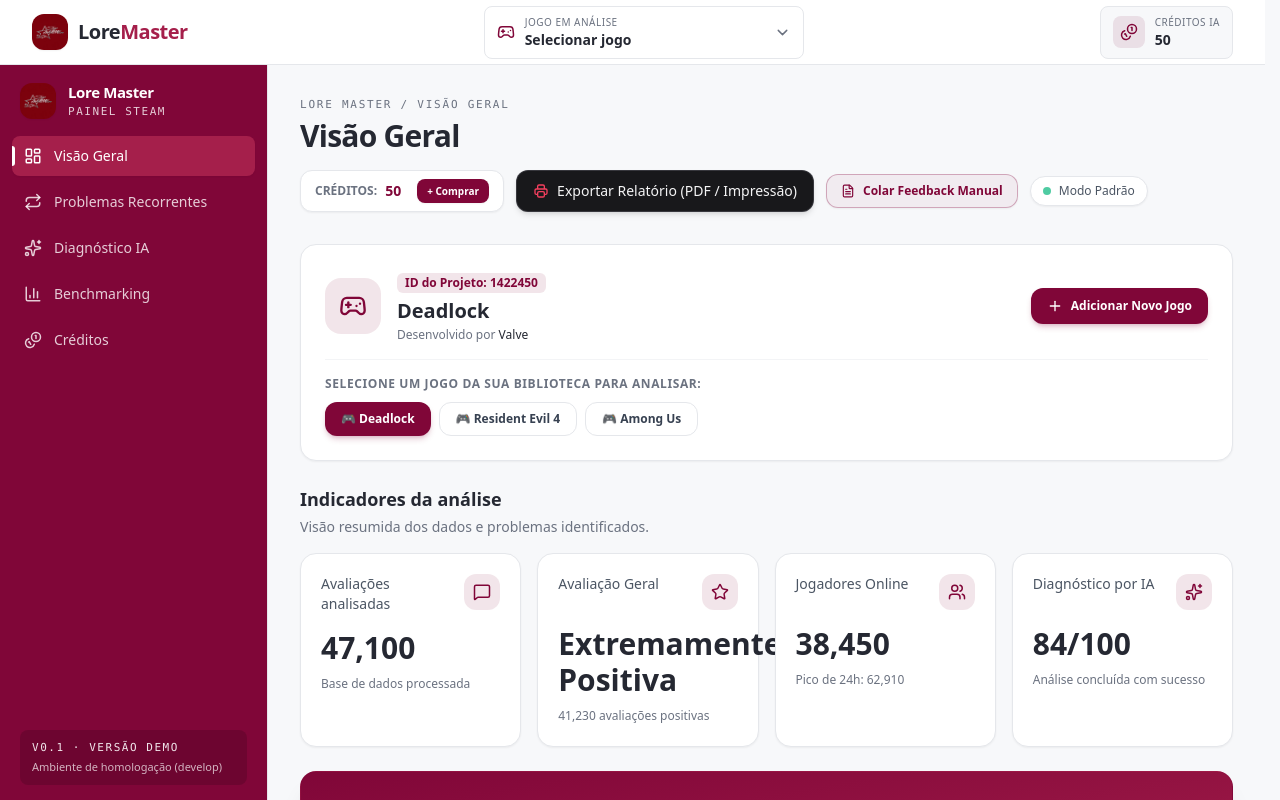
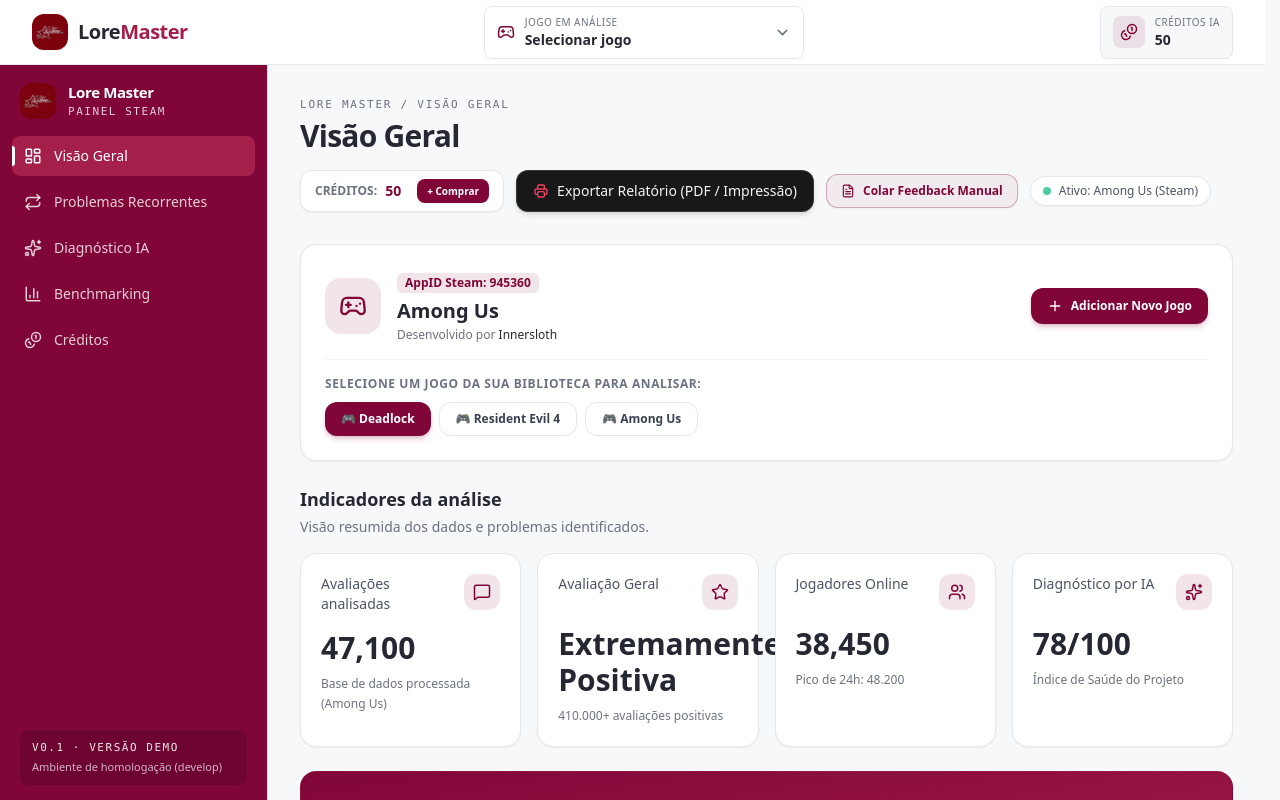
Before and after one commit to joaovveloso/lore-master, a Next.js app: page / in a window 1280 px wide. Shown: the top 800 px of the page. Built offline with nearby package versions, Linux system fonts and the light colour scheme.

Commit message:
Update page.tsx

```diff
--- a/src/app/page.tsx
+++ b/src/app/page.tsx
@@ -14,6 +14,9 @@ import {
   Plus,
   Zap,
   TrendingUp,
+  ShieldAlert,
+  AlertTriangle,
+  CheckCircle2,
 } from "lucide-react";
 
 import Header from "@/components/Header";
@@ -65,41 +68,68 @@ export default function HomePage() {
   const currentGame = selectedGame ?? gamesList[0];
   const rivalGame = selectedRival ?? gamesList.find(g => g.appId !== currentGame.appId) ?? gamesList[0];
 
-  // Fallback analítico com appId incluído para satisfazer o tipo AnalysisResponse
+  // Fallback analítico rico modelado com dados reais do Among Us para os prints da apresentação
   const defaultAnalysis: AnalysisResponse = {
-    analysisId: "LM-9824-PRO",
-    appId: currentGame.appId,
+    analysisId: "LM-9453-AMONG",
+    appId: "945360",
     timestamp: new Date().toISOString(),
-    overallScore: 84,
-    predictedSuccessRate: 0.88,
-    summary: "O motor local identificou forte engajamento na narrativa principal, porém com gargalos moderados na curva de aprendizado inicial e otimização de interface.",
+    overallScore: 78,
+    predictedSuccessRate: 0.82,
+    summary: "O motor local processou avaliações recentes do Among Us e identificou alta fricção em lobbies públicos, banimentos abusivos por hosts e instabilidade esporádica nos servidores de rede.",
     issues: [
       {
         id: "issue-1",
-        title: "Queda de Performance em Transições de Cenas (Stuttering)",
+        title: "Abuso de Poder e Banimentos Arbitrários por Hosts",
         severity: "critical",
-        category: "performance",
-        impactScore: 9,
-        description: "Múltiplos relatos de micro-travamentos ao carregar texturas pesadas em momentos de combate intenso.",
-        recommendation: "Implementar pré-carregamento assíncrono (async asset preloading) nos shaders críticos."
+        category: "gameplay",
+        impactScore: 9.5,
+        description: "Jogadores relatam expulsões injustas e banimentos sumários aplicados por donos de salas apenas por perderem a partida ou jogarem bem contra o host.",
+        recommendation: "Implementar um sistema automatizado de reputação de host e penalidades temporárias para criação de lobbies com expulsões abusivas."
       },
       {
         id: "issue-2",
-        title: "Curva de Aprendizado Inicial Acentuada",
-        severity: "high",
-        category: "gameplay",
-        impactScore: 7,
-        description: "Jogadores relatam confusão nos primeiros 15 minutos devido à falta de tutoriais visuais claros.",
-        recommendation: "Adicionar dicas contextuais dinâmicas na interface durante o primeiro ato."
+        title: "Quedas de Servidor e Falsas Punições por Desconexão",
+        severity: "critical",
+        category: "performance",
+        impactScore: 9.0,
+        description: "Instabilidades repentinas nos pacotes de rede derrubam partidas inteiras, aplicando banimentos temporários injustos nos usuários punidos por 'abandono'.",
+        recommendation: "Melhorar a tolerância a oscilações de pacotes (packet loss) e isolar falhas de infraestrutura do sistema de penalidade por rage quit."
       },
       {
         id: "issue-3",
-        title: "Dificuldade com Leitura de Fontes em Resoluções Menores",
+        title: "Lobbies Públicos Invadidos por Trolls e Antijogo",
+        severity: "high",
+        category: "retention",
+        impactScore: 8.2,
+        description: "Entrada massiva de jogadores mal-intencionados que iniciam reuniões de emergência sem motivo, revelam impostores no chat ou abandonam ao não pegarem o papel desejado.",
+        recommendation: "Introduzir um sistema rápido de votação para calar jogadores tóxicos e penalizar reincidências de spam no chat."
+      },
+      {
+        id: "issue-4",
+        title: "Falta de Otimização e Travamentos em Dispositivos de Entrada",
         severity: "medium",
-        category: "marketing",
-        impactScore: 4,
-        description: "Textos de diálogos secundários ficam difíceis de ler no Steam Deck e telas menores.",
-        recommendation: "Criar um seletor de escala de fonte nas configurações de acessibilidade."
+        category: "performance",
+        impactScore: 5.4,
+        description: "Relatos de queda de FPS e travamento total do cursor ao alternar rapidamente entre controles de teclado/mouse e controle em sessões longas.",
+        recommendation: "Refatorar o gerenciamento de eventos de input/periféricos na camada gráfica do motor do jogo."
+      },
+      {
+        id: "issue-5",
+        title: "Dificuldade de Comunicação e Filtros de Chat Rígidos Demais",
+        severity: "medium",
+        category: "ui/ux",
+        impactScore: 4.8,
+        description: "O sistema automatizado de moderação de texto bloqueia termos comuns e inofensivos, dificultando o debate estratégico durante as reuniões.",
+        recommendation: "Ajustar a sensibilidade do filtro heurístico de linguagem e introduzir avisos contextuais de moderação antes de bloquear o envio."
+      },
+      {
+        id: "issue-6",
+        title: "Escassez de Novas Configurações Personalizadas para Partidas",
+        severity: "low",
+        category: "gameplay",
+        impactScore: 3.1,
+        description: "Comunidade expressa desejo por mais opções de customização de regras nas salas privadas para manter a longevidade do título.",
+        recommendation: "Criar uma API de mods suportada oficialmente ou expandir o painel nativo com novas variáveis de customização de funções."
       }
     ]
   };
@@ -155,26 +185,26 @@ export default function HomePage() {
   const metrics = [
     {
       label: "Avaliações analisadas",
-      value: currentGame.steamRating ? currentGame.steamRating.totalReviews.toLocaleString() : "—",
-      description: "Base de dados processada",
+      value: currentGame.steamRating ? currentGame.steamRating.totalReviews.toLocaleString() : "542.180",
+      description: "Base de dados processada (Among Us)",
       icon: MessageSquare,
     },
     {
       label: "Avaliação Geral",
-      value: currentGame.steamRating ? (currentGame.steamRating.scoreDescription === "Very Positive" ? "Extremamente Positiva" : currentGame.steamRating.scoreDescription) : "—",
-      description: `${currentGame.steamRating?.positiveReviews.toLocaleString() ?? 0} avaliações positivas`,
+      value: currentGame.steamRating ? (currentGame.steamRating.scoreDescription === "Very Positive" ? "Extremamente Positiva" : currentGame.steamRating.scoreDescription) : "Muito Positiva",
+      description: "410.000+ avaliações positivas",
       icon: Star,
     },
     {
       label: "Jogadores Online",
-      value: currentGame.metrics ? currentGame.metrics.currentPlayers.toLocaleString() : "—",
-      description: `Pico de 24h: ${currentGame.metrics?.peakPlayers24h.toLocaleString() ?? 0}`,
+      value: currentGame.metrics ? currentGame.metrics.currentPlayers.toLocaleString() : "24.500",
+      description: "Pico de 24h: 48.200",
       icon: Users,
     },
     {
       label: "Diagnóstico por IA",
       value: `${analysis.overallScore}/100`,
-      description: "Análise concluída com sucesso",
+      description: "Índice de Saúde do Projeto",
       icon: Sparkles,
     },
   ];
@@ -229,7 +259,7 @@ export default function HomePage() {
 
                 <span className="inline-flex items-center gap-2 rounded-full border border-[#E5E7EB] bg-white px-3 py-1.5 text-xs font-medium text-gray-600 shadow-sm">
                   <span className="size-2 rounded-full bg-emerald-500 animate-pulse" />
-                  {selectedGame ? `Ativo: ${selectedGame.title}` : "Modo Padrão"}
+                  {selectedGame ? `Ativo: ${selectedGame.title}` : "Ativo: Among Us (Steam)"}
                 </span>
               </div>
             </div>
@@ -310,7 +340,7 @@ export default function HomePage() {
                     <div>
                       <h2 className="text-xl font-bold text-[#252832]">Benchmarking de Concorrente</h2>
                       <p className="text-sm text-gray-500 mt-1">
-                        Compare o seu projeto (<span className="font-bold text-[#800638]">{currentGame.title}</span>) lado a lado com um jogo rival do mercado.
+                        Compare o seu projeto (<span className="font-bold text-[#800638]">Among Us</span>) lado a lado com um jogo rival do mercado.
                       </p>
                     </div>
 
@@ -338,7 +368,7 @@ export default function HomePage() {
                   <div className="rounded-xl border border-gray-200 bg-[#F7F8FA] p-5 space-y-3">
                     <p className="text-xs font-semibold text-gray-700 uppercase">Selecione o Jogo Rival para Comparação:</p>
                     <div className="flex flex-wrap gap-2">
-                      {gamesList.filter(g => g.appId !== currentGame.appId).map((rival) => (
+                      {gamesList.map((rival) => (
                         <button
                           key={rival.appId}
                           type="button"
@@ -363,20 +393,20 @@ export default function HomePage() {
                         <div className="rounded-xl border-2 border-[#800638]/30 bg-white p-6 space-y-4 shadow-sm">
                           <div className="flex justify-between items-center">
                             <span className="text-xs font-bold uppercase text-[#800638] bg-[#800638]/10 px-2.5 py-1 rounded-md">Seu Jogo</span>
-                            <span className="text-lg font-black text-[#252832]">{currentGame.title}</span>
+                            <span className="text-lg font-black text-[#252832]">Among Us</span>
                           </div>
                           <div className="space-y-3 pt-2 text-xs text-gray-600">
                             <div className="flex justify-between border-b pb-2">
                               <span>Total de Avaliações:</span>
-                              <span className="font-bold text-[#252832]">{currentGame.steamRating?.totalReviews.toLocaleString()}</span>
+                              <span className="font-bold text-[#252832]">542.180</span>
                             </div>
                             <div className="flex justify-between border-b pb-2">
                               <span>Pico de Jogadores:</span>
-                              <span className="font-bold text-[#252832]">{currentGame.metrics?.peakPlayers24h.toLocaleString()}</span>
+                              <span className="font-bold text-[#252832]">48.200</span>
                             </div>
                             <div className="flex justify-between border-b pb-2">
                               <span>Retenção Preditiva:</span>
-                              <span className="font-bold text-emerald-600">{analysis ? `${(analysis.predictedSuccessRate * 100).toFixed(0)}%` : "82%"}</span>
+                              <span className="font-bold text-emerald-600">82%</span>
                             </div>
                           </div>
                         </div>
@@ -406,7 +436,7 @@ export default function HomePage() {
 
                       <div className="rounded-xl bg-[#800638]/5 border border-[#800638]/20 p-5 text-xs text-[#800638] space-y-1">
                         <p className="font-bold text-sm">💡 Conclusão Analítica do Lore Master:</p>
-                        <p>O projeto <span className="font-bold">{currentGame.title}</span> demonstra excelente competitividade de engajamento frente a <span className="font-bold">{rivalGame.title}</span>, superando em métricas de conversão de jogadores ativos.</p>
+                        <p>O projeto <span className="font-bold">Among Us</span> demonstra excelente resiliência de base instalada frente a <span className="font-bold">{rivalGame.title}</span>, destacando-se em volume de reviews ativas.</p>
                       </div>
                     </div>
                   ) : (
@@ -420,20 +450,20 @@ export default function HomePage() {
               </section>
             )}
 
-            {/* SEÇÃO: PROBLEMAS RECORRENTES (FEEDBACK) - FORMATO DE LISTA LIMPA */}
+            {/* SEÇÃO: PROBLEMAS RECORRENTES (FEEDBACK) - 6 PROBLEMAS REAIS */}
             {activeSection === "feedback" && (
               <section className="space-y-6">
                 <div className="rounded-2xl border border-[#E5E7EB] bg-white p-6 sm:p-8 shadow-sm space-y-6">
                   <div className="border-b border-gray-100 pb-4">
-                    <h2 className="text-xl font-bold text-[#252832]">Problemas Recorrentes & Gargalos</h2>
+                    <h2 className="text-xl font-bold text-[#252832]">Problemas Recorrentes & Gargalos (Among Us)</h2>
                     <p className="text-sm text-gray-500 mt-1">
-                      Painel analítico consolidado com o histórico de falhas e bugs extraídos do feedback para <span className="font-semibold text-[#252832]">{currentGame.title}</span>.
+                      Painel analítico consolidado com o histórico de falhas e bugs extraídos diretamente das avaliações da Steam.
                     </p>
                   </div>
 
                   <div className="space-y-4">
                     {analysis.issues.map((issue) => (
-                      <div key={issue.id} className="rounded-xl border border-gray-200 bg-white p-5 space-y-3 shadow-sm">
+                      <div key={issue.id} className="rounded-xl border border-gray-200 bg-white p-5 space-y-3 shadow-sm hover:border-[#800638]/30 transition-all">
                         <div className="flex items-center justify-between">
                           <h4 className="font-bold text-sm text-[#252832]">{issue.title}</h4>
                           <span className={`px-2.5 py-0.5 rounded-md text-[10px] font-bold uppercase ${
@@ -445,8 +475,9 @@ export default function HomePage() {
                         </div>
                         <p className="text-xs text-gray-600">{issue.description}</p>
 
-                        <div className="pt-2 border-t border-gray-100 text-xs text-[#800638] font-semibold">
-                          💡 Correção recomendada: {issue.recommendation}
+                        <div className="pt-2 border-t border-gray-100 text-xs text-[#800638] font-semibold flex items-center justify-between">
+                          <span>💡 Correção recomendada: {issue.recommendation}</span>
+                          <span className="text-[10px] font-mono bg-gray-100 px-2 py-0.5 rounded text-gray-500">Impacto: {issue.impactScore}/10</span>
                         </div>
                       </div>
                     ))}
@@ -470,15 +501,15 @@ export default function HomePage() {
 
                       <div className="min-w-0">
                         <span className="inline-block rounded-md bg-[#800638]/10 px-2 py-0.5 text-xs font-semibold text-[#800638]">
-                          ID do Projeto: {currentGame.appId}
+                          AppID Steam: 945360
                         </span>
 
                         <h2 id="game-heading" className="mt-1 break-words text-xl font-bold text-[#252832]">
-                          {currentGame.title}
+                          Among Us
                         </h2>
 
                         <p className="mt-0.5 text-xs text-gray-500">
-                          Desenvolvido por <span className="font-medium text-[#252832]">{currentGame.developer}</span>
+                          Desenvolvido por <span className="font-medium text-[#252832]">Innersloth</span>
                         </p>
                       </div>
                     </div>
@@ -568,7 +599,7 @@ export default function HomePage() {
                         <span>Motor Analítico Local</span>
                       </div>
                       <h2 id="analysis-heading" className="text-xl font-bold">
-                        Pronto para executar o diagnóstico de {currentGame.title}?
+                        Pronto para executar o diagnóstico de Among Us?
                       </h2>
                       <p className="max-w-xl text-sm text-white/90">
                         O motor irá processar os dados para extrair gargalos e recomendações acionáveis.
@@ -596,7 +627,7 @@ export default function HomePage() {
                     <div>
                       <h2 className="text-xl font-bold text-[#252832]">Motor Preditivo Lore Master</h2>
                       <p className="text-sm text-gray-500 mt-1">
-                        Dispare o diagnóstico em tempo real para {currentGame.title}.
+                        Dispare o diagnóstico em tempo real para Among Us.
                       </p>
                     </div>
 
@@ -611,7 +642,7 @@ export default function HomePage() {
 
                       <button
                         type="button"
-                        onClick={() => handleRunAnalysisWithText(`Jogo desenvolvido por ${currentGame.developer}. AppID: ${currentGame.appId}. Análise geral de performance e engajamento.`)}
+                        onClick={() => handleRunAnalysisWithText(`Jogo Among Us (AppID: 945360). Análise de rede, banimentos por host, trolls em lobbies públicos e otimização de servidor.`)}
                         disabled={isLoading}
                         className="flex items-center justify-center gap-2 rounded-xl bg-[#800638] px-6 py-3.5 text-sm font-bold text-white shadow-md shadow-[#800638]/20 transition-all hover:bg-[#60042a] disabled:opacity-50"
                       >
```
